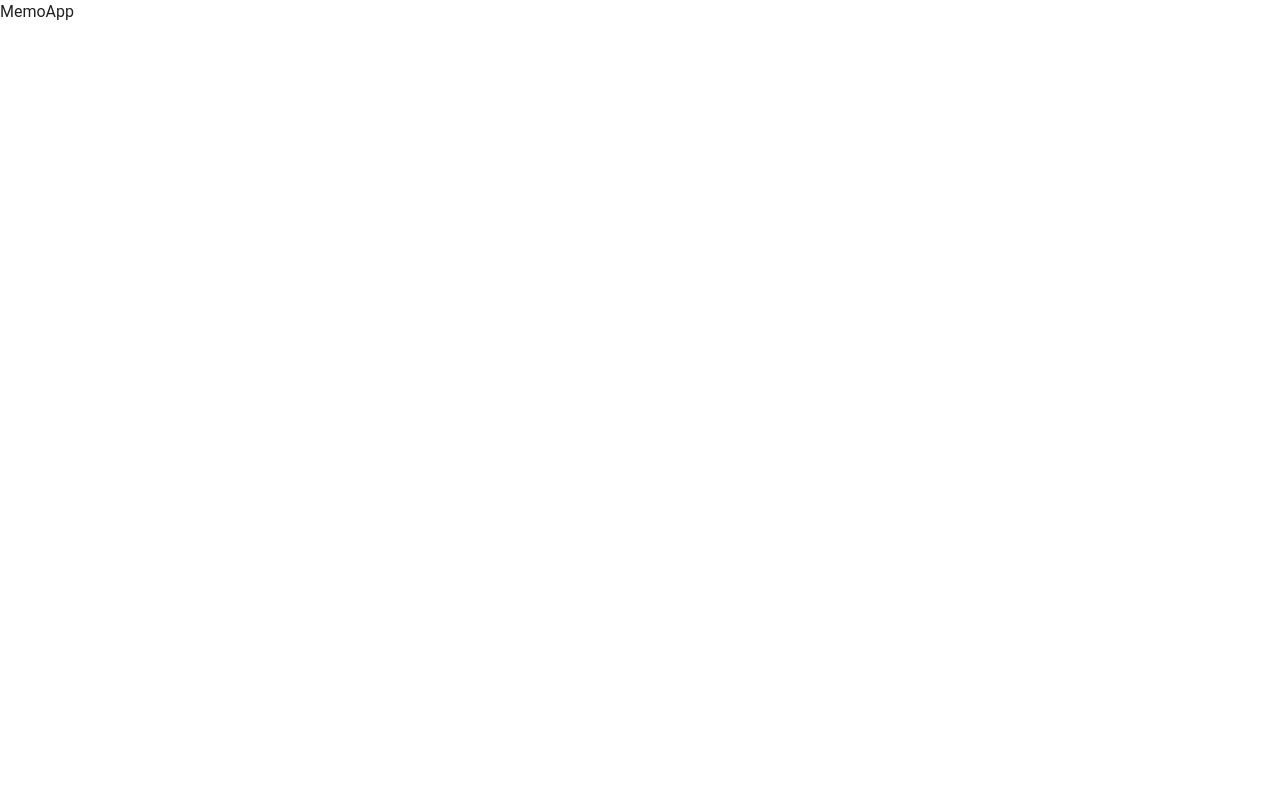
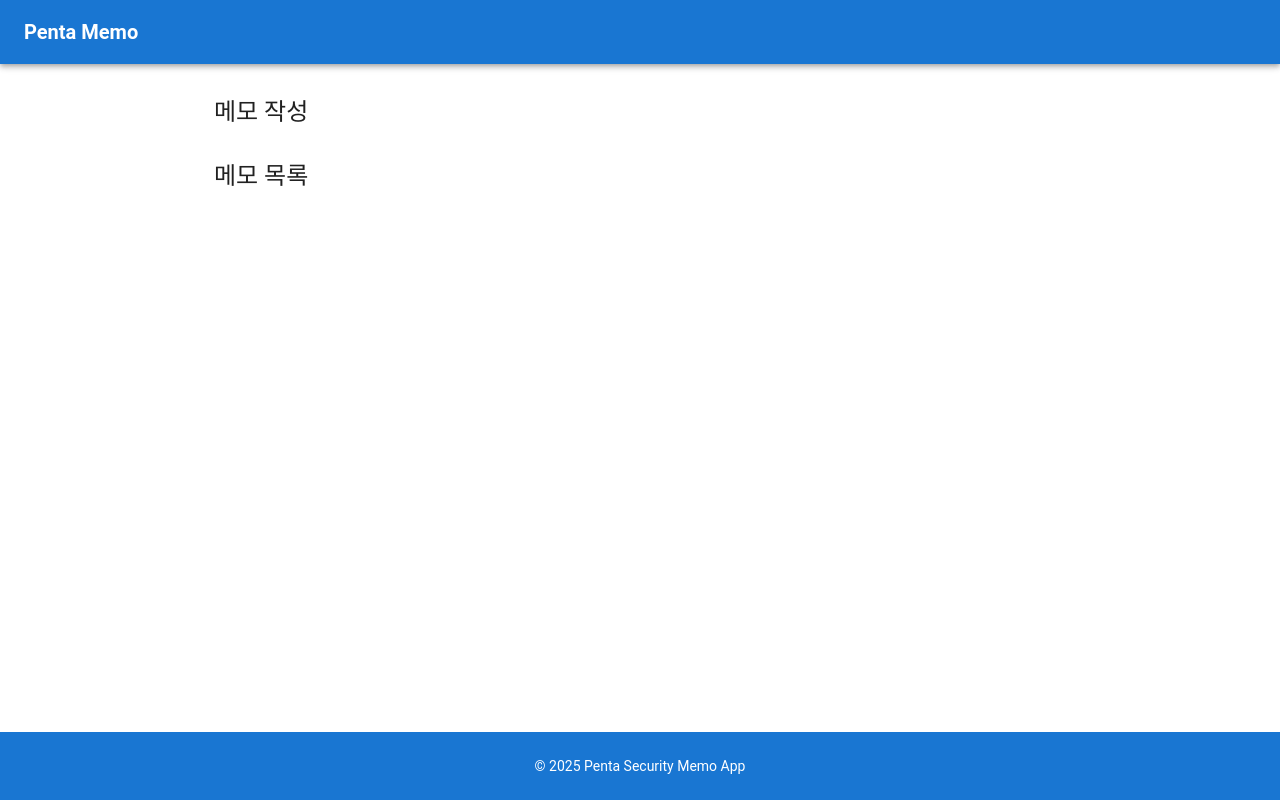
Before and after one commit to kk3june/penta-memo, a React (Vite) app: page / in a window 1280 px wide. Built offline with nearby package versions, Linux system fonts and the light colour scheme.

Commit message:
feat. memo app container 구현

```diff
--- a/src/App.tsx
+++ b/src/App.tsx
@@ -1,13 +1,8 @@
 import { CssBaseline } from '@mui/material';
-import { createTheme, ThemeProvider } from '@mui/material/styles';
+import { ThemeProvider } from '@mui/material/styles';
 import MemoApp from './containers/MemoApp';
 import globalStyles from './styles/globalStyles';
-
-const theme = createTheme({
-  typography: {
-    fontFamily: '"Noto Sans KR", "Roboto", "Helvetica", "Arial", sans-serif',
-  },
-});
+import theme from './styles/theme';
 
 function App() {
   return (
--- /dev/null
+++ b/src/components/Header.tsx
@@ -0,0 +1,16 @@
+import { AppBar, Toolbar, Typography } from '@mui/material';
+import React from 'react';
+
+function Header() {
+  return (
+    <AppBar position='static' color='primary'>
+      <Toolbar>
+        <Typography sx={{ fontSize: '2rem', fontWeight: 'bold' }}>
+          Penta Memo
+        </Typography>
+      </Toolbar>
+    </AppBar>
+  );
+}
+
+export default Header;
--- a/src/containers/MemoApp.tsx
+++ b/src/containers/MemoApp.tsx
@@ -1,5 +1,31 @@
+import Header from '@/components/Header';
+import { Box, Container, Typography } from '@mui/material';
+
 function MemoApp() {
-  return <div>MemoApp</div>;
+  return (
+    <Box sx={{ height: '100vh', display: 'flex', flexDirection: 'column' }}>
+      <Header />
+      <Box sx={{ flex: 1, display: 'flex', flexDirection: 'column' }}>
+        <Container maxWidth='md' sx={{ mt: 4, mb: 4 }}>
+          <Typography variant='h5'>메모 작성</Typography>
+
+          <Box sx={{ mt: 4 }}>
+            <Typography variant='h5'>메모 목록</Typography>
+          </Box>
+        </Container>
+      </Box>
+
+      <Box
+        component='footer'
+        sx={{ py: 3, bgcolor: 'primary.main', color: 'white' }}>
+        <Container maxWidth='md'>
+          <Typography variant='body2' align='center'>
+            © {new Date().getFullYear()} Penta Security Memo App
+          </Typography>
+        </Container>
+      </Box>
+    </Box>
+  );
 }
 
 export default MemoApp;
--- /dev/null
+++ b/src/styles/theme.ts
@@ -0,0 +1,17 @@
+import createTheme from '@mui/material/styles/createTheme';
+
+const theme = createTheme({
+  typography: {
+    fontFamily: '"Noto Sans KR", "Roboto", "Helvetica", "Arial", sans-serif',
+    htmlFontSize: 10,
+  },
+  components: {
+    MuiCssBaseline: {
+      styleOverrides: {
+        html: [{ fontSize: '62.5%' }],
+      },
+    },
+  },
+});
+
+export default theme;
```
